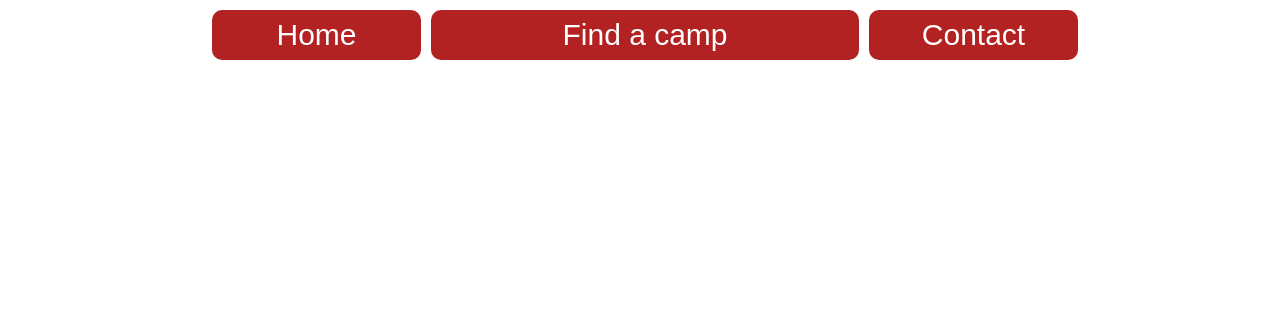
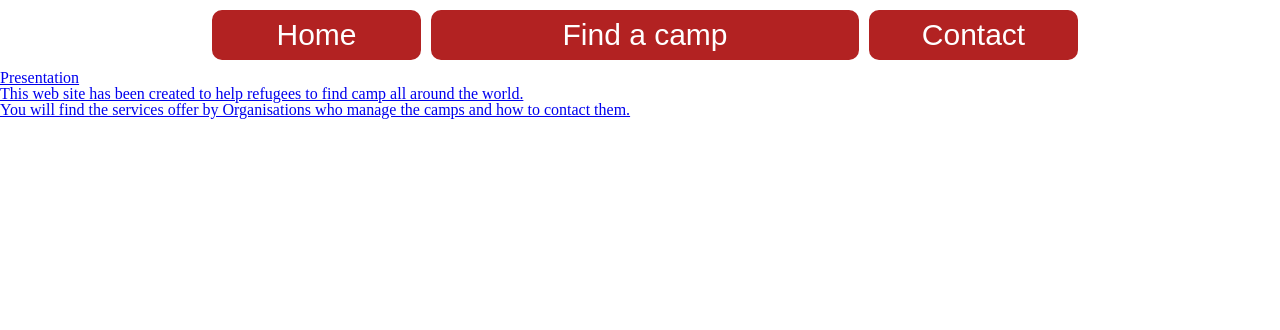
Before and after one commit to Alrik221/Metallicorne, a PHP site: page / in a window 1280 px wide. Shown: the top 330 px of the page. Run offline with PHP 8.4, Linux system fonts and the light colour scheme.

Commit message:
test contenu homepage

```diff
--- /dev/null
+++ b/includes/homepage.php
@@ -0,0 +1,5 @@
+<h1> Presentation </h1>
+<p>
+    This web site has been created to help refugees to find camp all around the world.<br />
+    You will find the services offer by Organisations who manage the camps and how to contact them.
+</p>
--- a/index.php
+++ b/index.php
@@ -9,5 +9,7 @@
 	</head>
 	<body>
 		<?php include "views/header.php" ?>
+
+		<?php include("includes/homepage.php"); ?>
 	</body>
 </html>
```
